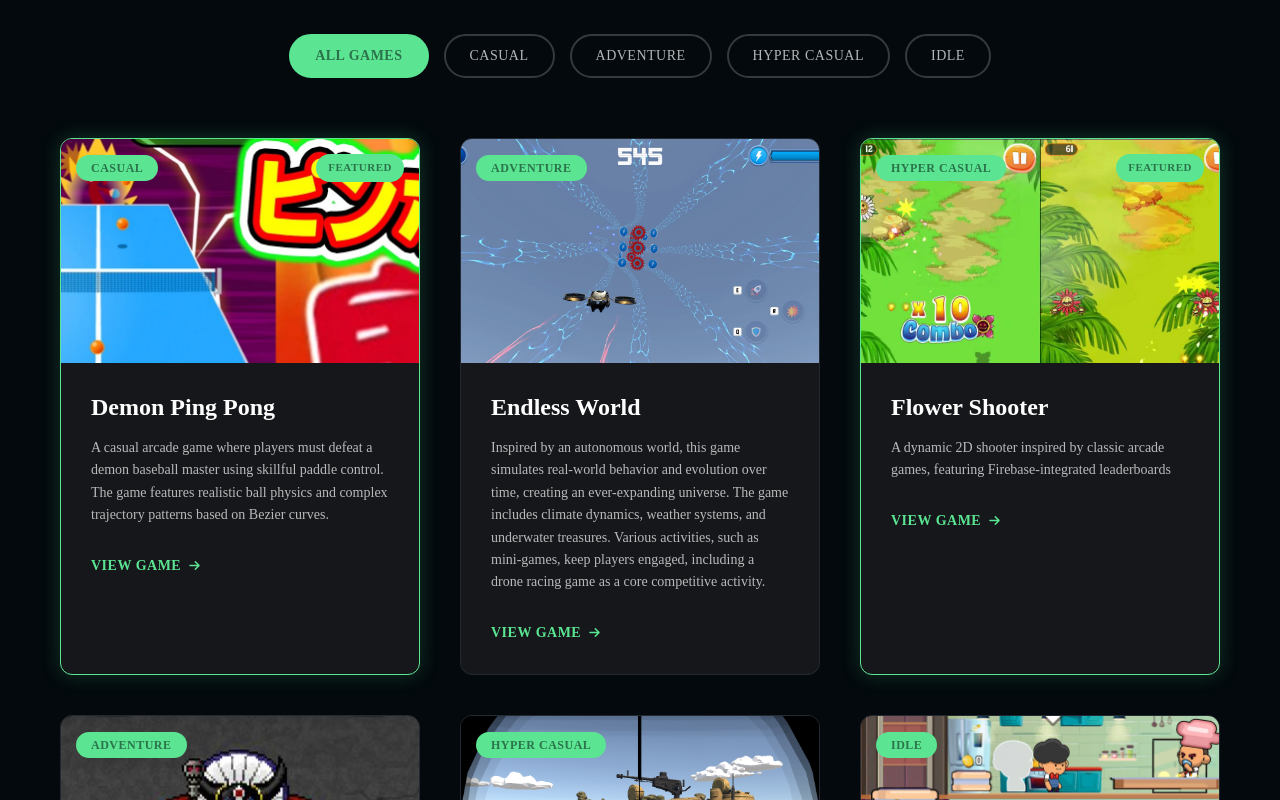
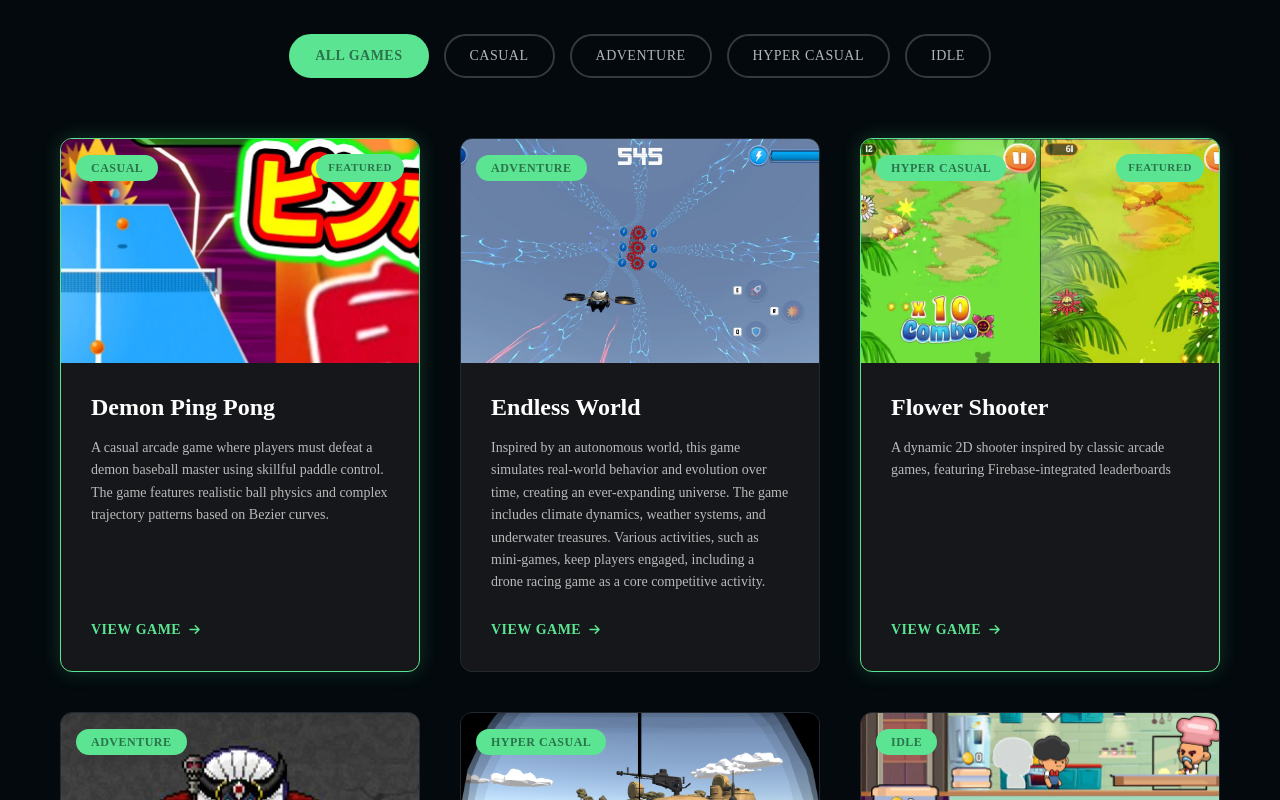
Before and after one commit to Sonarix-Studio/website, a Next.js app: page / in a window 1280 px wide. Shown: the part 1060-1860 px from the top of the page. Built offline with nearby package versions, Linux system fonts and the light colour scheme; a web font is replaced by a local one.

Commit message:
chore: update images

```diff
--- a/src/components/LatestReleases/LatestReleases.module.css
+++ b/src/components/LatestReleases/LatestReleases.module.css
@@ -122,6 +122,9 @@
   opacity: 0;
   transform: translateY(30px);
   animation: fadeInUp 0.6s ease forwards;
+  display: flex;
+
+  flex-direction: column;
 }
 
 .gameCard:hover {
@@ -260,6 +263,9 @@
 /* Game Content */
 .gameContent {
   padding: 30px;
+  flex: 1;
+  display: flex;
+  flex-direction: column;
 }
 
 .gameTitle {
@@ -283,6 +289,7 @@
   line-height: 1.6;
   margin: 0 0 25px;
   font-size: 14px;
+  flex: 1;
 }
 
 .viewGameButton {
```
